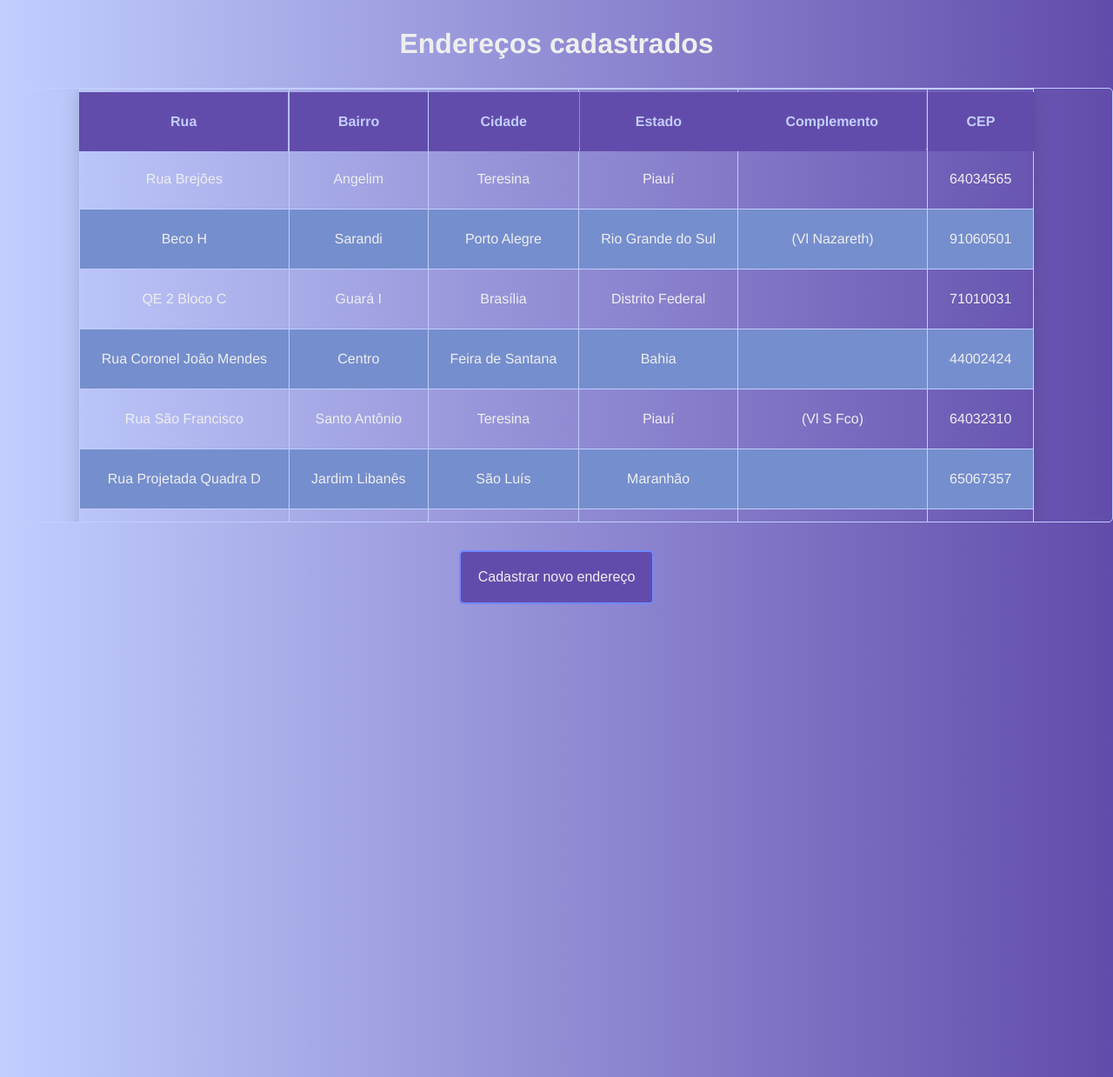
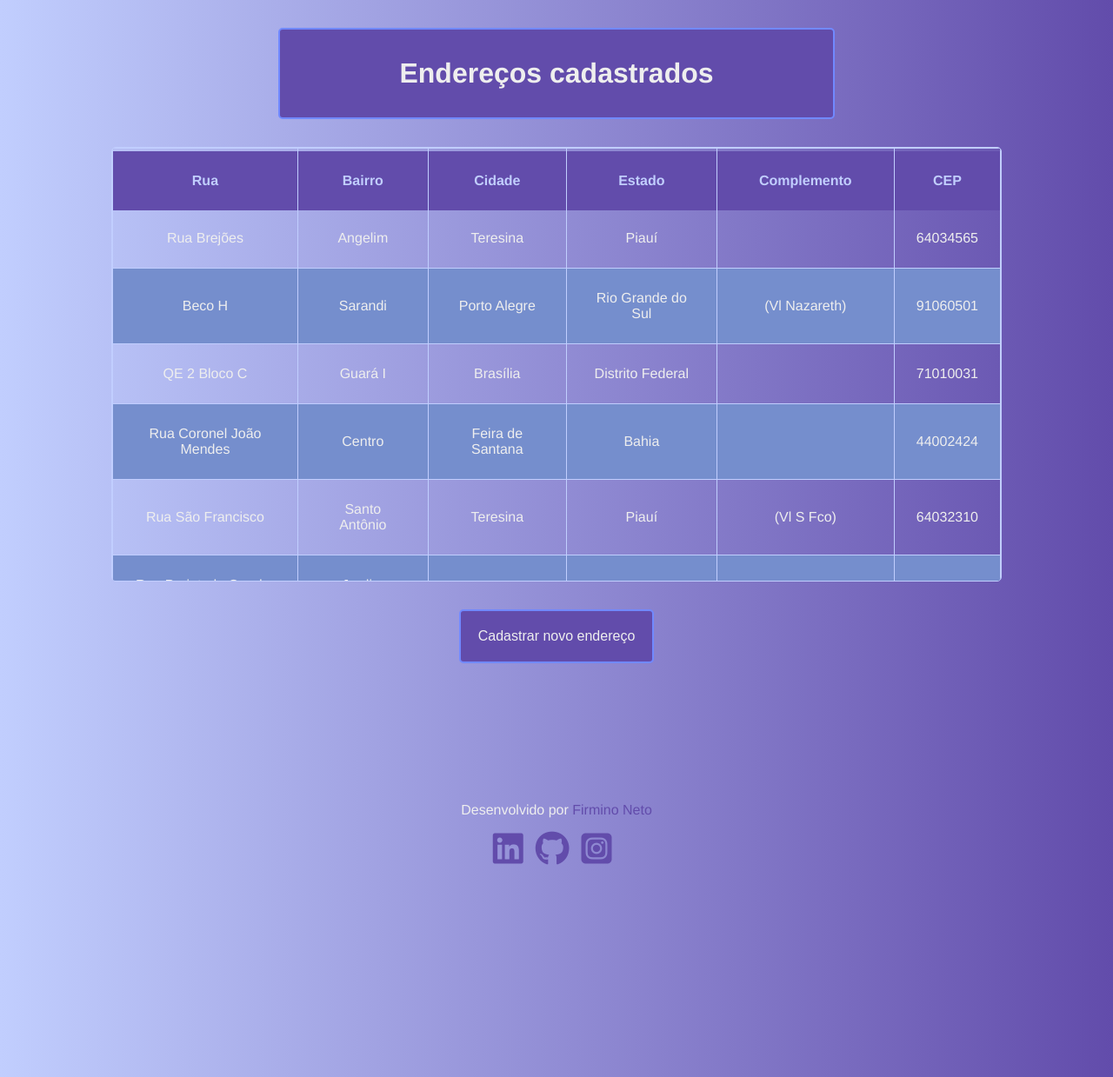
Before and after one commit to firminoneto11/teste-esoft, a Django app: page / in a window 1280 px wide. Shown: the whole page at 87% size. Run offline with Django 3.2, Linux system fonts and the light colour scheme; data comes from the database, SQL or seed files in the repository; both versions use the stored data as it was after the commit; some libraries are stand-ins or nearby versions.

Commit message:
projeto finalizado

```diff
--- /dev/null
+++ b/core/static/css/footer.css
@@ -0,0 +1,37 @@
+.footer {
+    text-align: center;
+    color: #eeeeee;
+    font-size: 1rem;
+    font-family: Helvetica;
+    text-rendering: optimizeLegibility;
+    -webkit-font-smoothing: antialiased;
+    margin-top: 10rem;
+}
+
+.link {
+    color: #624CAB;
+    transition: 0.3s;
+    text-rendering: optimizeLegibility;
+    -webkit-font-smoothing: antialiased;
+    text-decoration: none;
+}
+
+.link:hover {
+    color: #A0DDFF;
+}
+
+.links {
+    margin-top: 1%;
+    text-align: center;
+}
+
+.links a {
+    font-size: 2.5rem;
+    color: #624CAB;
+    transition: 0.3s;
+    margin-right: 10px;
+}
+
+.links a:hover {
+    color: #A0DDFF;
+}
--- a/core/static/css/header.css
+++ b/core/static/css/header.css
@@ -5,6 +5,15 @@
     font-family: Helvetica;
     margin-top: 2.5%;
     text-rendering: optimizeLegibility;
+    display: block;
+    background-color: #624CAB;
+    border: #7189FF solid 2px;
+    border-radius: 5px;
+    padding: 2.5%;
+    margin-left: auto;
+    margin-right: auto;
+    min-width: fit-content;
+    width: 50%;
 }
 
 .title {
--- a/core/static/css/table.css
+++ b/core/static/css/table.css
@@ -14,7 +14,9 @@
 .table-container {
     height: 500px;
     overflow: auto;
-    width: auto;
+    width: 80%;
+    margin-left: auto;
+    margin-right: auto;
     margin-top: 2.5%;
     border: #C1CEFE solid 1px;
     border-radius: 5px;
@@ -22,8 +24,6 @@
 
 .table {
     animation: transitionIn 1s;
-    margin-left: auto;
-    margin-right: auto;
     border-collapse: collapse;
     text-align: center;
     box-shadow: 0 0 20px rgba(0, 0, 0, 0.15);
@@ -31,6 +31,7 @@
     font-family: Helvetica;
     border: #C1CEFE solid 1px;
     border-radius: 5px;
+    width: 100%;
 }
 
 .table tbody tr {
--- a/core/templates/index.html
+++ b/core/templates/index.html
@@ -10,6 +10,10 @@
     <link rel="stylesheet" href="{% static './css/reset.css' %}">
     <link rel="stylesheet" href="{% static './css/table.css' %}">
     <link rel="stylesheet" href="{% static './css/botao.css' %}">
+    <link rel="stylesheet" href="{% static './css/footer.css' %}">
+    <!--Font Awesome-->
+    <script src="https://kit.fontawesome.com/5519e027be.js" crossorigin="anonymous"></script>
+    <!--Title-->
     <title>E-Soft Endereços</title>
 </head>
 
@@ -54,6 +58,19 @@
             <button class="botao" type="submit">Cadastrar novo endereço</button>
         </form>
     </main>
+
+    <footer>
+        <p class="footer">Desenvolvido por <a class="link" href="https://github.com/firminoneto11"
+                target="_blank">Firmino
+                Neto</a></p>
+        <div class="links">
+            <a href="https://www.linkedin.com/in/firmino-neto-4a0010158/" target="_blank"><i
+                    class="fab fa-linkedin"></i></a>
+            <a href="https://github.com/firminoneto11" target="_blank"><i class="fab fa-github"></i></a>
+            <a href="https://www.instagram.com/firminoneto11/" target="_blank"><i
+                    class="fab fa-instagram-square"></i></a>
+        </div>
+    </footer>
 </body>
 
 </html>
```
Also changed, not shown: core/static/css/error.css (+12 -0 lines), core/static/js/validation.js (+14 -7 lines), core/templates/cadastro.html (+16 -0 lines), enderecos.db.
